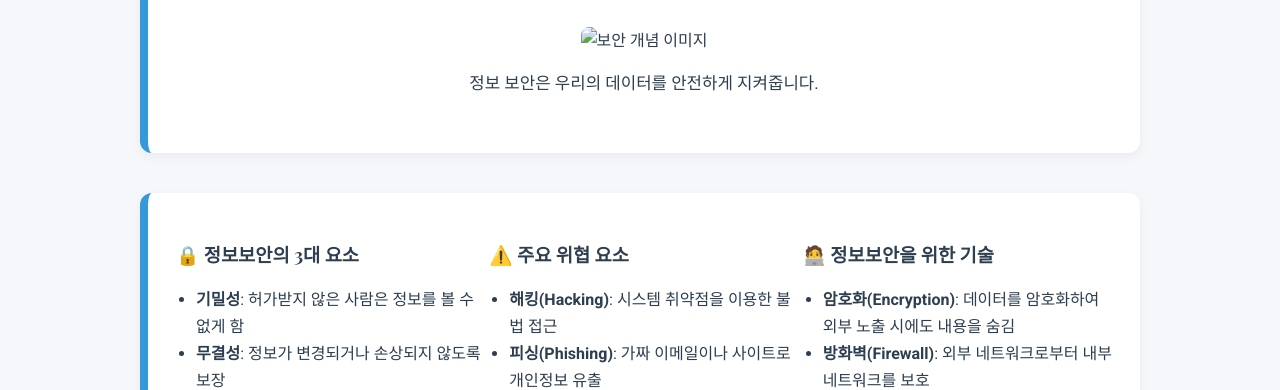
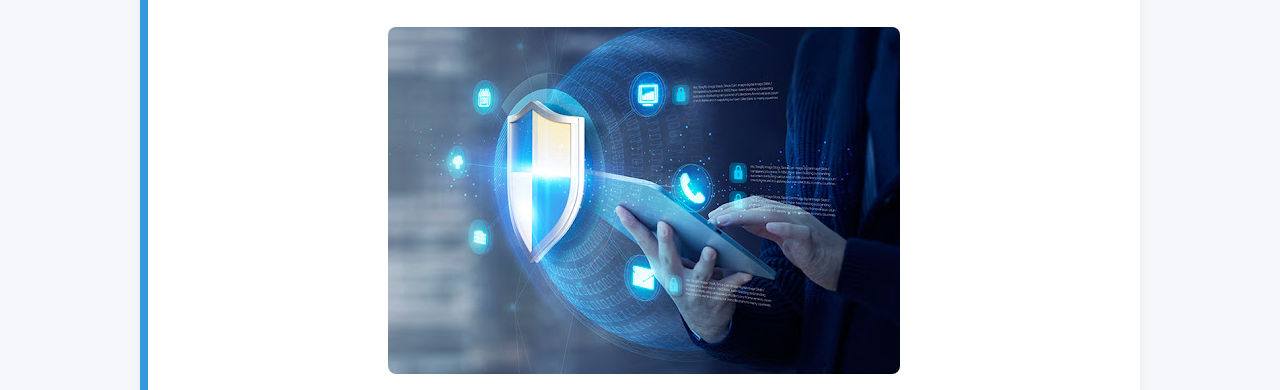
Before and after one commit to SIMJW816/security_introduce_web2, a plain HTML site: page security.html in a window 1280 px wide. Shown: the part 417-807 px from the top of the page. Drawn offline with nearby package versions, Linux system fonts and the light colour scheme.

Commit message:
Update security.html

```diff
--- a/security.html
+++ b/security.html
@@ -111,7 +111,7 @@
       <h2>보안이란?</h2>
       <p>정보 보안은 중요한 정보의 공개, 변경, 파괴를 초래하는 무단 엑세스 또는 데이터 유출 등의 위협으로부터 데이터 및 정보 시스템을 보호하는 행위입니다. 해킹, 바이러스, 무단 접근 등으로부터 데이터를 지키는 것이 핵심입니다.</p>
       <div style="text-align:center; margin: 30px 0;">
-        <img src="../images/security.jpg" alt="보안 개념 이미지">
+        <img src="security.jpg" alt="보안 개념 이미지">
         <p>정보 보안은 우리의 데이터를 안전하게 지켜줍니다.</p>
       </div>
     </div>
```
